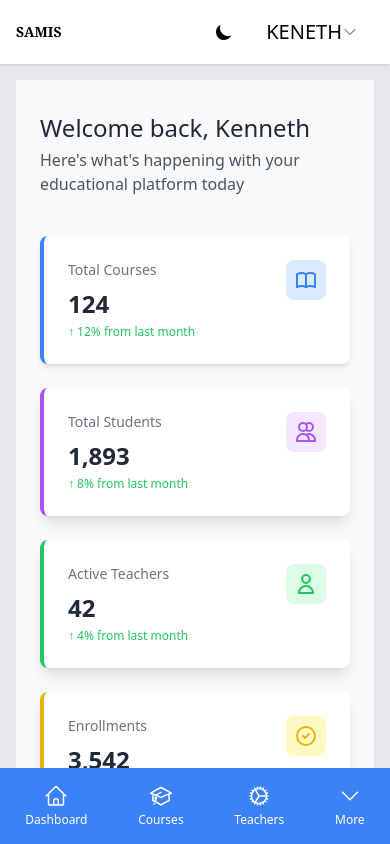
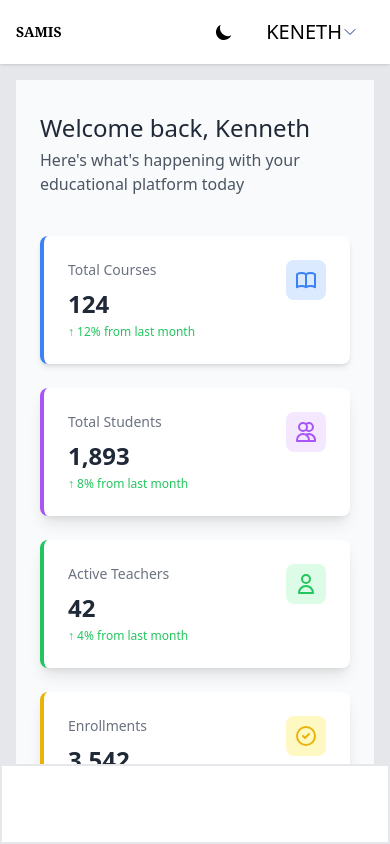
Before and after one commit to keneth217/SAMIS-E-LEARNING, a Vue app: page /admin in a window 390 px wide. Built offline with nearby package versions, Linux system fonts and the light colour scheme; the HTML template or start-up script is replaced by a standard one; what vue-toast-notification would draw is missing.

Commit message:
Add authentication functionalities and some components

```diff
--- a/src/views/admin/AdminDashBoard.vue
+++ b/src/views/admin/AdminDashBoard.vue
@@ -28,7 +28,7 @@
 
       <div class="flex-1 flex flex-col transition-all duration-300 w-full">
         <header
-            class="header-container bg-white dark:bg-gray-700 shadow"
+            class="header-container  dark:bg-gray-700 shadow"
             :class="{
             'md:left-16 md:w-[calc(100%-4rem)]': isSidebarCollapsed,
             'md:left-60 md:w-[calc(100%-15rem)]': !isSidebarCollapsed
@@ -108,7 +108,8 @@
           </div>
         </div>
       </div>
-      <div class="fixed bottom-0 left-0 right-0 bg-blue-500 dark:bg-gray-800 text-white md:hidden z-10 mt-10">
+      <div class="fixed bottom-0 left-0 right-0 bg-white text-white dark:bg-gray-800
+      dark:text-black md:hidden z-10 cursor-pointer border-2 border-red-2">
         <div class="flex flex-col">
           <div class="flex justify-around py-2">
             <div
@@ -136,14 +137,14 @@
             </div>
           </div>
           <div
-              class="bg-blue-400 dark:bg-gray-700 transition-all duration-300 overflow-hidden"
+              class="bg-white dark:bg-gray-700 transition-all duration-300 overflow-hidden"
               :class="isMobileMenuOpen ? 'max-h-screen py-2' : 'max-h-0'"
           >
-            <ul class="px-4">
+            <ul class="px-2">
               <li
                   v-for="(link, index) in hiddenMobileLinks"
                   :key="'hidden-'+index"
-                  class="py-3 border-b border-white dark:border-gray-600"
+                  class="py-2 border-b border-white dark:border-gray-600"
                   @click="navigateTo(link.route)"
               >
                 <div class="flex items-center">
@@ -228,14 +229,20 @@ const links = ref<NavLink[]>([
     route: '/admin',
   },
   {
-    label: 'Courses',
+    label: 'Lessons',
     icon: 'AcademicCapIcon',
-    route: '/admin/courses',
+    route: '/admin/lessons',
   },
   {
     label: 'Teachers',
-    icon: 'CogIcon',
+    icon: 'CreditCardIcon',
     route: '/admin/teachers',
+  },
+
+  {
+    label: 'Users',
+    icon: 'UserCircleIcon',
+    route: '/admin/users-lists',
   },
 ]);
 
```
